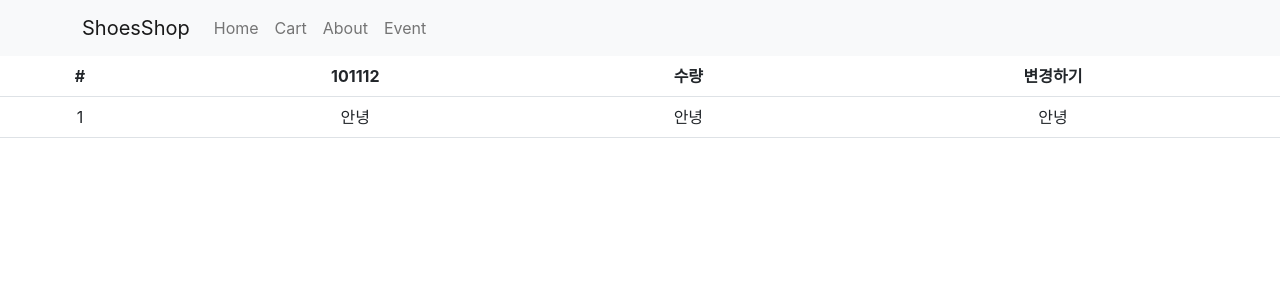
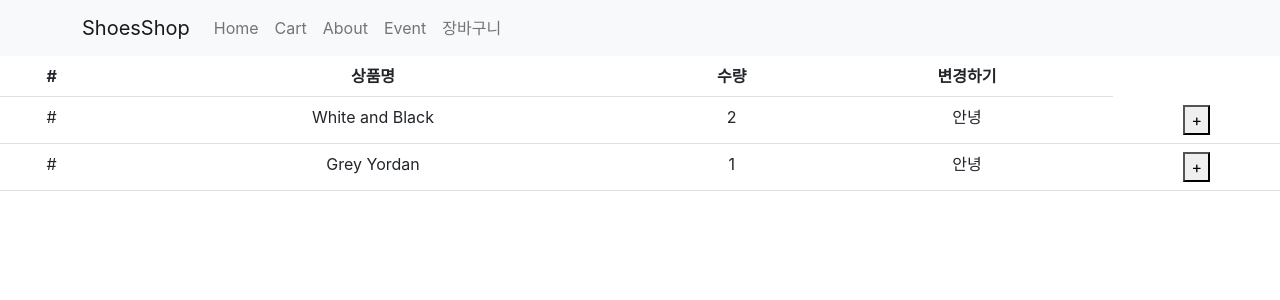
Before and after one commit to dabinnkim/React, a React (Create React App) app in the folder shoppingmall/: page /basket in a window 1280 px wide. Shown: the top 300 px of the page. Built offline with nearby package versions, Linux system fonts and the light colour scheme.

Commit message:
store state 변경

```diff
--- a/shoppingmall/src/App.js
+++ b/shoppingmall/src/App.js
@@ -33,6 +33,7 @@ function App() {
             <Nav.Link onClick={()=>{navigate('/cart')}}>Cart</Nav.Link>
             <Nav.Link onClick={()=>{navigate('/about')}}>About</Nav.Link>
             <Nav.Link onClick={()=>{navigate('/event')}}>Event</Nav.Link>
+            <Nav.Link onClick={()=>{navigate('/basket')}}>장바구니</Nav.Link>
 
           </Nav>
         </Container>
--- a/shoppingmall/src/compo/Basket.js
+++ b/shoppingmall/src/compo/Basket.js
@@ -1,31 +1,45 @@
 import React from 'react'
 import { Table } from 'react-bootstrap';
-import { useSelector } from 'react-redux';
+import { useSelector, useDispatch } from 'react-redux';
 import { useSearchParams } from 'react-router-dom';
-
+import {setUser} from './../store';
 const Basket = () => {
 
-   let a = useSelector((state)=>state.stock)
-    console.log(a)
+    //useSelector : store에 있는 state 전체 가져오기
+   let state = useSelector((state)=>state) //원하는 state만 가져올수도 있음
+   //store.js에 요청 보내주는 함수
+   let dispatch = useDispatch
 
     return (
         <Table>
             <thead>
-                <tr> {/* 행 */}
-                    <th>#</th> {/* 열 */}
-                    <th>{a}</th>
+                <tr>
+                    <th>#</th>
+                    <th>상품명</th>
                     <th>수량</th>
                     <th>변경하기</th>
                 </tr>
             </thead>
-            <tbody>
-                <tr>
-                    <td>1</td>
-                    <td>안녕</td>
-                    <td>안녕</td>
-                    <td>안녕</td>
-                </tr>
-            </tbody>
+            {/* state에 저장된 갯수 만큼 코드 반복생성해주는 map 함수 */}
+            {
+                state.basket.map((a, i) =>
+                        <tbody>
+                            <tr key={i}/* 반복문 쓸때 key 속성 추가하는게 좋음 */> {/* 행 */}
+                                <td>#</td> {/* 열 */}
+                                <td>{state.basket[i].name}</td>
+                                <td>{state.basket[i].count}</td>
+                                <td>안녕</td>
+                                <td>
+                                    <button onClick={()=>{
+                                        setUser()
+                                    }}>+</button>
+                                </td>
+                            </tr>
+                        </tbody>
+               )
+
+            }
+
         </Table>
     )
 }
--- a/shoppingmall/src/store.js
+++ b/shoppingmall/src/store.js
@@ -2,20 +2,38 @@ import { configureStore, createSlice } from '@reduxjs/toolkit'
 
 //useState랑 비슷
 let user = createSlice({
-    name:'user',
-    initialState:'kim'
+    name:'user', //이름
+    initialState:'kim', //초기값
+    reducers:{
+        setUser(state){
+            return 'join ' + state
+        }
+    }
 })
 
+export let {setUser} = user.actions //state 변경함수들 남음
+
+
+//useState와 비슷
 let stock = createSlice({
-    name:'stock',
-    initialState:[10,11,12]
+    name:'stock', //state 이름
+    initialState:[10,11,12] //state 초기값
+})
+
+let basket = createSlice({
+    name:'basket',
+    initialState:[
+        {id : 0, name : 'White and Black', count : 2},
+        {id : 2, name : 'Grey Yordan', count : 1}
+      ]
 })
 
 export default configureStore({
     //state 등록
   reducer: {
     user : user.reducer,
-    stock : stock.reducer
+    stock : stock.reducer,
+    basket : basket.reducer
 
   }
 })
```
